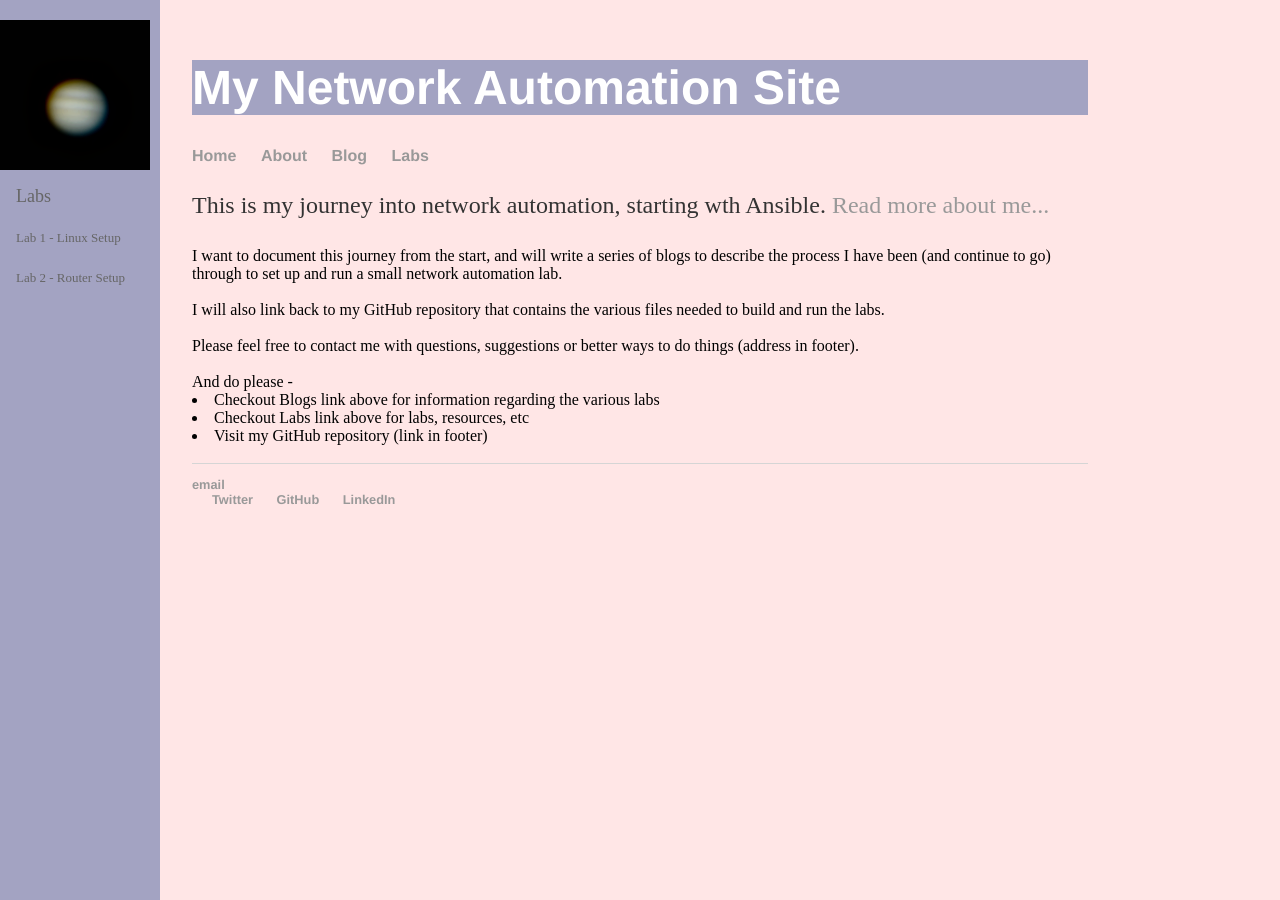
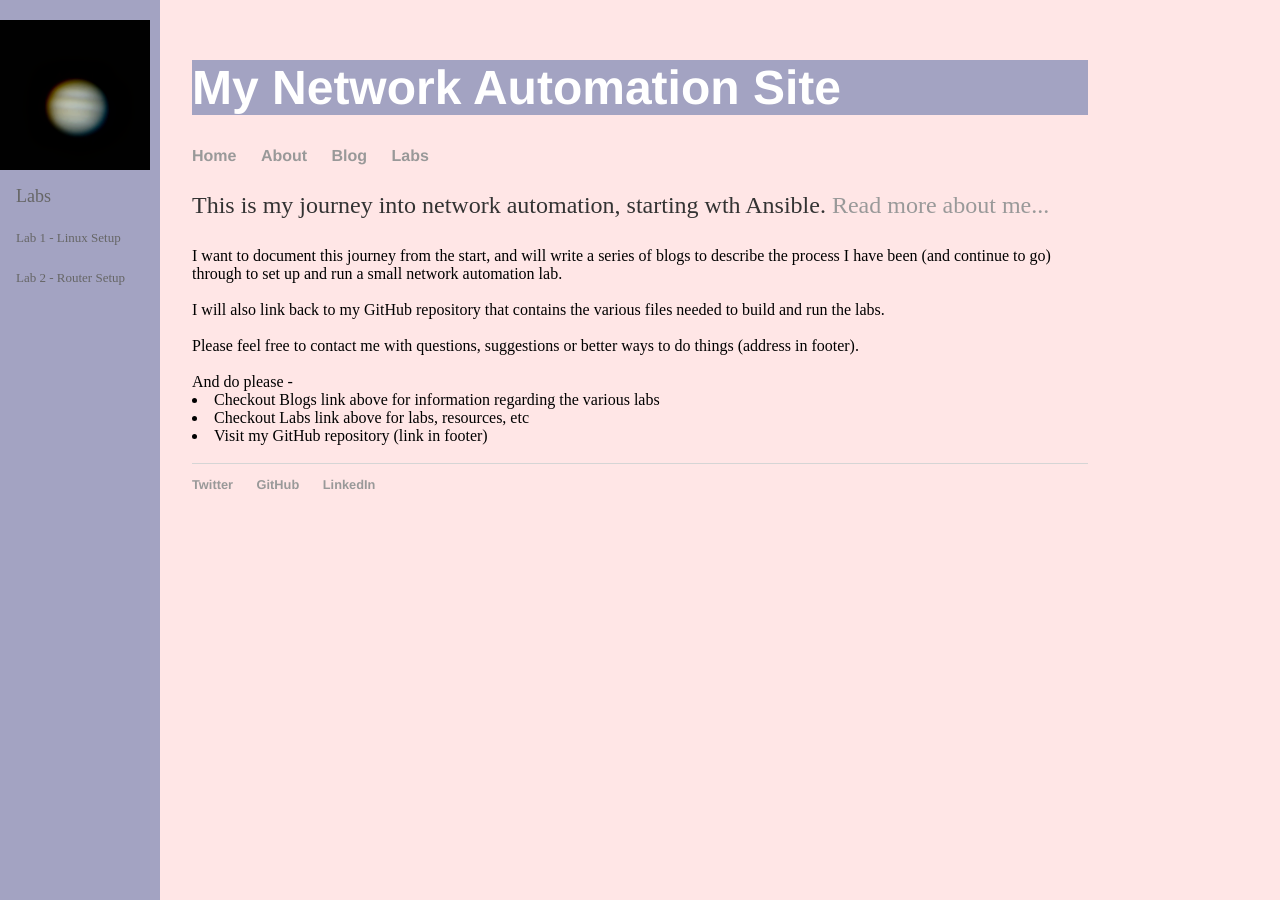
Before and after one commit to craigeowen/craigeowen.github.io, a Jekyll site: the page built from index.html, in a window 1280 px wide. Built offline with Jekyll 4.4.1, drawn with Linux system fonts in a browser that asks for light colours.

Commit message:
Update default.html

```diff
--- a/_layouts/default.html
+++ b/_layouts/default.html
@@ -45,19 +45,7 @@
 			</div><!-- /.container -->
 			<footer>
 	    		<ul>
-	        		<!--
-				<li><a href="mailto:my.network.automation@gmail.com">email</a></li><br>
-				<li><a href="https://github.com/craigeowen/my-network-ansible_playbooks">github.com/my-network-ansible_playbooks</a></li>
-				-->
 
-				<!-- {% if site.email_username %} -->
-				  <li>
-				    <!-- <a href="mailto:my.network.automation@gmail.com/{{ site.email_username }}">
-				      <i class="fa fa-email"></i> email
-				    </a> -->
-				  <a href="mailto:my.network.automation@gmail.com">email</a><br>
-				  </li>
-				<!-- {% endif %} -->
 
 				{% if site.twitter_username %}
 				  <li>
```
